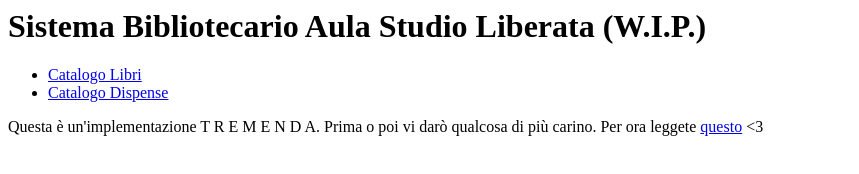
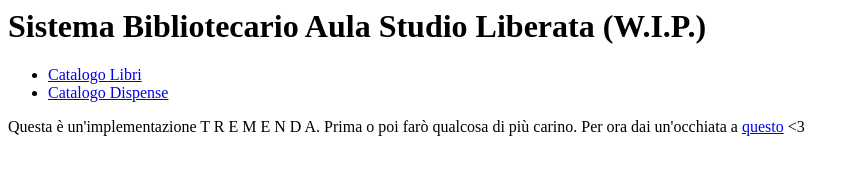
Before and after one commit to CrackedNut/biblioteca-asl, a plain HTML site: page index.html in a window 1280 px wide. Shown: the whole page, without its empty margins (0-859 px from the left). Drawn offline with Linux system fonts and the light colour scheme.

Commit message:
Update index.html

```diff
--- a/index.html
+++ b/index.html
@@ -8,6 +8,6 @@
             <li><a href="src/catalogolibri.html"> Catalogo Libri</a></li>
             <li><a href="src/catalogodispense.html"> Catalogo Dispense</a></li>
         </ul>
-        Questa è un'implementazione T R E M E N D A. Prima o poi vi darò qualcosa di più carino. Per ora leggete <a href=https://github.com/peanutman01/biblioteca-asl/blob/main/README.md target="_blank">questo</a> <3
+        Questa è un'implementazione T R E M E N D A. Prima o poi farò qualcosa di più carino. Per ora dai un'occhiata a <a href=https://github.com/peanutman01/biblioteca-asl/blob/main/README.md target="_blank">questo</a> <3
     </body>
 </html>
```
